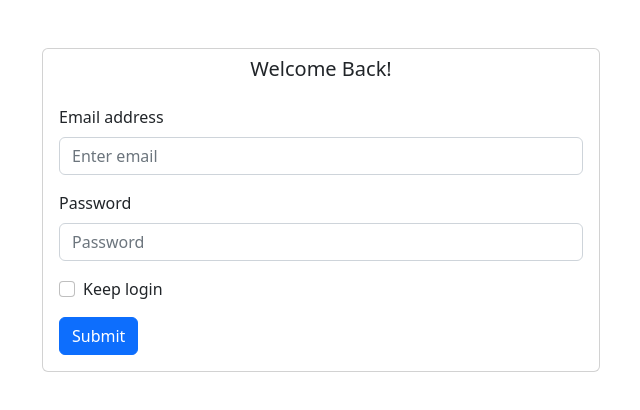
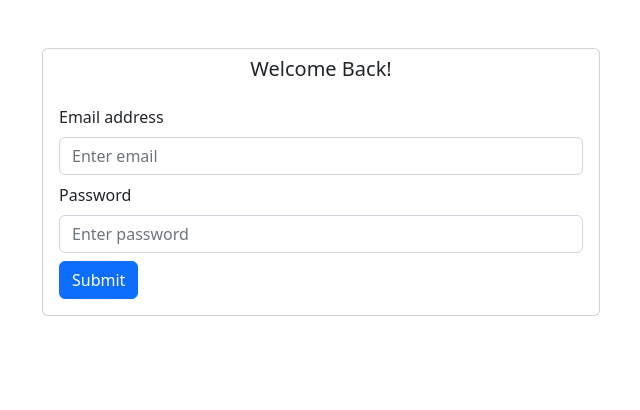
Before and after one commit to mujaddidsi/client-semina, a React (Create React App) app: page /signin in a window 1280 px wide. Shown: the top 410 px of the page, without its empty margins (319-959 px from the left). Built offline with nearby package versions, Linux system fonts and the light colour scheme.

Commit message:
Create login page

```diff
--- a/package.json
+++ b/package.json
@@ -6,6 +6,7 @@
     "@testing-library/jest-dom": "^5.16.4",
     "@testing-library/react": "^13.3.0",
     "@testing-library/user-event": "^13.5.0",
+    "axios": "^0.27.2",
     "bootstrap": "^5.2.1",
     "react": "^18.2.0",
     "react-bootstrap": "^2.5.0",
--- a/public/index.html
+++ b/public/index.html
@@ -24,7 +24,7 @@
       work correctly both with client-side routing and a non-root public URL.
       Learn how to configure a non-root public URL by running `npm run build`.
     -->
-    <title>React App</title>
+		<title>Semina Store</title>
 	</head>
 	<body>
 		<noscript>You need to enable JavaScript to run this app.</noscript>
--- a/src/App.js
+++ b/src/App.js
@@ -1,5 +1,5 @@
 import React from 'react';
-import { BrowserRouter, Routes, Route, Link } from 'react-router-dom';
+import { BrowserRouter, Routes, Route } from 'react-router-dom';
 
 import './App.css';
 import PageSignin from './pages/signin';
--- /dev/null
+++ b/src/components/Alert/index.js
@@ -0,0 +1,8 @@
+import React from 'react';
+import { Alert } from 'react-bootstrap';
+
+function SAlert({ message, type }) {
+	return <Alert variant={type}>{message}</Alert>;
+}
+
+export default SAlert;
--- a/src/pages/signin/index.js
+++ b/src/pages/signin/index.js
@@ -1,6 +1,10 @@
 import React, { useState } from 'react';
-import { Form, Card, Container, Button } from 'react-bootstrap';
-// import SButton from '../../components/Button';
+import axios from 'axios';
+
+import { Form, Card, Container } from 'react-bootstrap';
+import TextInputWithLabel from '../../components/TextInputWithLabel';
+import SButton from '../../components/Button';
+import SAlert from '../../components/Alert';
 
 function PageSignin() {
 	const [form, setForm] = useState({
@@ -8,29 +12,78 @@ function PageSignin() {
 		password: '',
 	});
 
+	const [alert, setAlert] = useState({
+		status: false,
+		message: '',
+		type: '',
+	});
+
+	const [isLoading, setIsLoading] = useState(false);
+
 	const handleChange = (e) => {
-		setForm({ ...form.email, [e.target.name]: e.target.value });
+		setForm({ ...form, [e.target.name]: e.target.value });
+	};
+
+	const handleSubmit = async () => {
+		setIsLoading(true);
+
+		try {
+			const res = await axios.post(
+				'http://localhost:9000/api/v1/cms/auth/signin',
+				{
+					email: form.email,
+					password: form.password,
+				}
+			);
+			console.log(res.data.token);
+			setIsLoading(false);
+		} catch (err) {
+			setIsLoading(false);
+			setAlert({
+				status: true,
+				message: err?.response?.data?.msg ?? 'Internal server error',
+
+				type: 'danger',
+			});
+		}
 	};
 
 	return (
-		<Container md={12}>
+		<Container md={12} className='my-5'>
+			<div className='m-auto' style={{ width: '50%' }}>
+				{alert.status && (
+					<SAlert type={alert.type} message={alert.message}></SAlert>
+				)}
+			</div>
 			<Card style={{ width: '50%' }} className='m-auto mt-5'>
 				<Card.Title className='text-center mt-2'>Welcome Back!</Card.Title>
 				<Card.Body>
 					<Form>
-						<Form.Group className='mb-3' controlId='formBasicEmail'>
-							<Form.Label>Email address</Form.Label>
-							<Form.Control name='email' value={form.email} type='email' placeholder='Enter email' onChange={handleChange} />
-						</Form.Group>
+						<TextInputWithLabel
+							label='Email address'
+							name='email'
+							value={form.email || ''}
+							type='email'
+							placeholder='Enter email'
+							onChange={handleChange}
+						/>
 
-						<Form.Group className='mb-3' controlId='formBasicPassword'>
-							<Form.Label>Password</Form.Label>
-							<Form.Control name='password' value={form.password} type='password' placeholder='Password' onChange={handleChange} />
-						</Form.Group>
-						<Form.Group className='mb-3' controlId='formBasicCheckbox'>
-							<Form.Check type='checkbox' label='Keep login' />
-						</Form.Group>
-						<Button variant='primary'>Submit</Button>
+						<TextInputWithLabel
+							label='Password'
+							name='password'
+							value={form.password || ''}
+							type='password'
+							placeholder='Enter password'
+							onChange={handleChange}
+						/>
+
+						<SButton
+							loading={isLoading}
+							disabled={isLoading}
+							// action={handleSubmit}
+							variant='primary'>
+							Submit
+						</SButton>
 					</Form>
 				</Card.Body>
 			</Card>
```
Also changed, not shown: 1 other file (tests, documents, lock files or other folders). Lines whose indentation alone changed are shown as unchanged.
